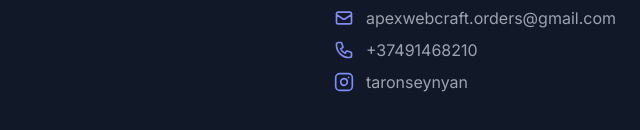
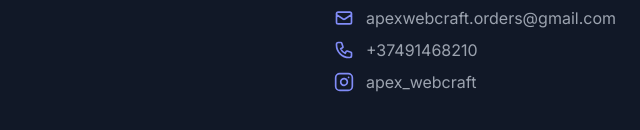
Before and after one commit to TaronAi/TaronAi.github.io, a plain HTML site: page index.html in a window 1280 px wide. Shown: the part 2187-2317 px from the top of the page, 640-1280 px from the left. Drawn offline with nearby package versions, Linux system fonts and the light colour scheme.

Commit message:
Update index.html

```diff
--- a/index.html
+++ b/index.html
@@ -405,7 +405,7 @@
                     <div class="text-gray-400 mt-3 space-y-2">
                         <p class="flex items-center justify-center md:justify-start"><svg class="w-5 h-5 mr-3 text-indigo-400" fill="none" stroke="currentColor" viewBox="0 0 24 24" xmlns="http://www.w3.org/2000/svg"><path stroke-linecap="round" stroke-linejoin="round" stroke-width="2" d="M3 8l7.89 5.26a2 2 0 002.22 0L21 8M5 19h14a2 2 0 002-2V7a2 2 0 00-2-2H5a2 2 0 00-2 2v10a2 2 0 002 2z"></path></svg> apexwebcraft.orders@gmail.com</p>
                         <p class="flex items-center justify-center md:justify-start"><svg class="w-5 h-5 mr-3 text-indigo-400" fill="none" stroke="currentColor" viewBox="0 0 24 24" xmlns="http://www.w3.org/2000/svg"><path stroke-linecap="round" stroke-linejoin="round" stroke-width="2" d="M3 5a2 2 0 012-2h3.28a1 1 0 01.948.684l1.498 4.493a1 1 0 01-.502 1.21l-2.257 1.13a11.042 11.042 0 005.516 5.516l1.13-2.257a1 1 0 011.21-.502l4.493 1.498a1 1 0 01.684.949V19a2 2 0 01-2 2h-1C9.716 21 3 14.284 3 6V5z"></path></svg> +37491468210</p>
-                        <p class="flex items-center justify-center md:justify-start"><svg class="w-5 h-5 mr-3 text-indigo-400" fill="none" stroke="currentColor" viewBox="0 0 24 24" xmlns="http://www.w3.org/2000/svg" stroke-width="2" stroke-linecap="round" stroke-linejoin="round"><rect x="2" y="2" width="20" height="20" rx="5" ry="5"></rect><path d="M16 11.37A4 4 0 1 1 12.63 8 4 4 0 0 1 16 11.37z"></path><line x1="17.5" y1="6.5" x2="17.51" y2="6.5"></line></svg> <a href="https://www.instagram.com/taronseynyan?igsh=aWpkcHBieHZlbW96&utm_source=qr" target="_blank" rel="noopener noreferrer" class="hover:underline">taronseynyan</a></p>
+                        <p class="flex items-center justify-center md:justify-start"><svg class="w-5 h-5 mr-3 text-indigo-400" fill="none" stroke="currentColor" viewBox="0 0 24 24" xmlns="http://www.w3.org/2000/svg" stroke-width="2" stroke-linecap="round" stroke-linejoin="round"><rect x="2" y="2" width="20" height="20" rx="5" ry="5"></rect><path d="M16 11.37A4 4 0 1 1 12.63 8 4 4 0 0 1 16 11.37z"></path><line x1="17.5" y1="6.5" x2="17.51" y2="6.5"></line></svg> <a href="https://www.instagram.com/apex_webcraft?igsh=bGMwdnVxa2ppZzV4&utm_source=qr" target="_blank" rel="noopener noreferrer" class="hover:underline">apex_webcraft</a></p>
                     </div>
                 </div>
             </div>
```
